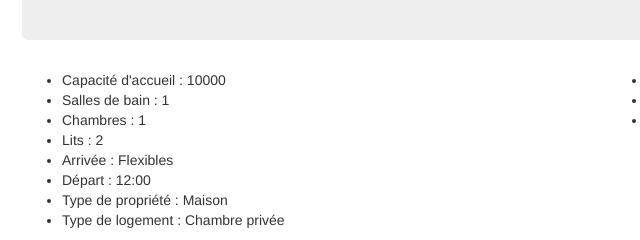
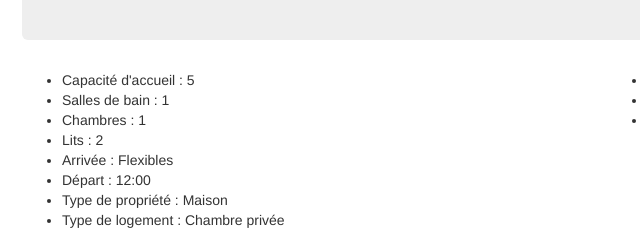
Before and after one commit to aucoeurdavignon/aucoeurdavignon, a plain HTML site: page index.html in a window 1280 px wide. Shown: the part 1180-1420 px from the top of the page, 48-688 px from the left. Drawn offline with nearby package versions, Linux system fonts and the light colour scheme.

Commit message:
Update index.html

```diff
--- a/index.html
+++ b/index.html
@@ -64,7 +64,7 @@
       <div class="row">
         <div class="col-md-6">
           <ul>
-            <li>Capacité d'accueil : 10000</li>
+            <li>Capacité d'accueil : 5</li>
             <li>Salles de bain : 1</li>
             <li>Chambres : 1</li>
             <li>Lits : 2</li>
```
